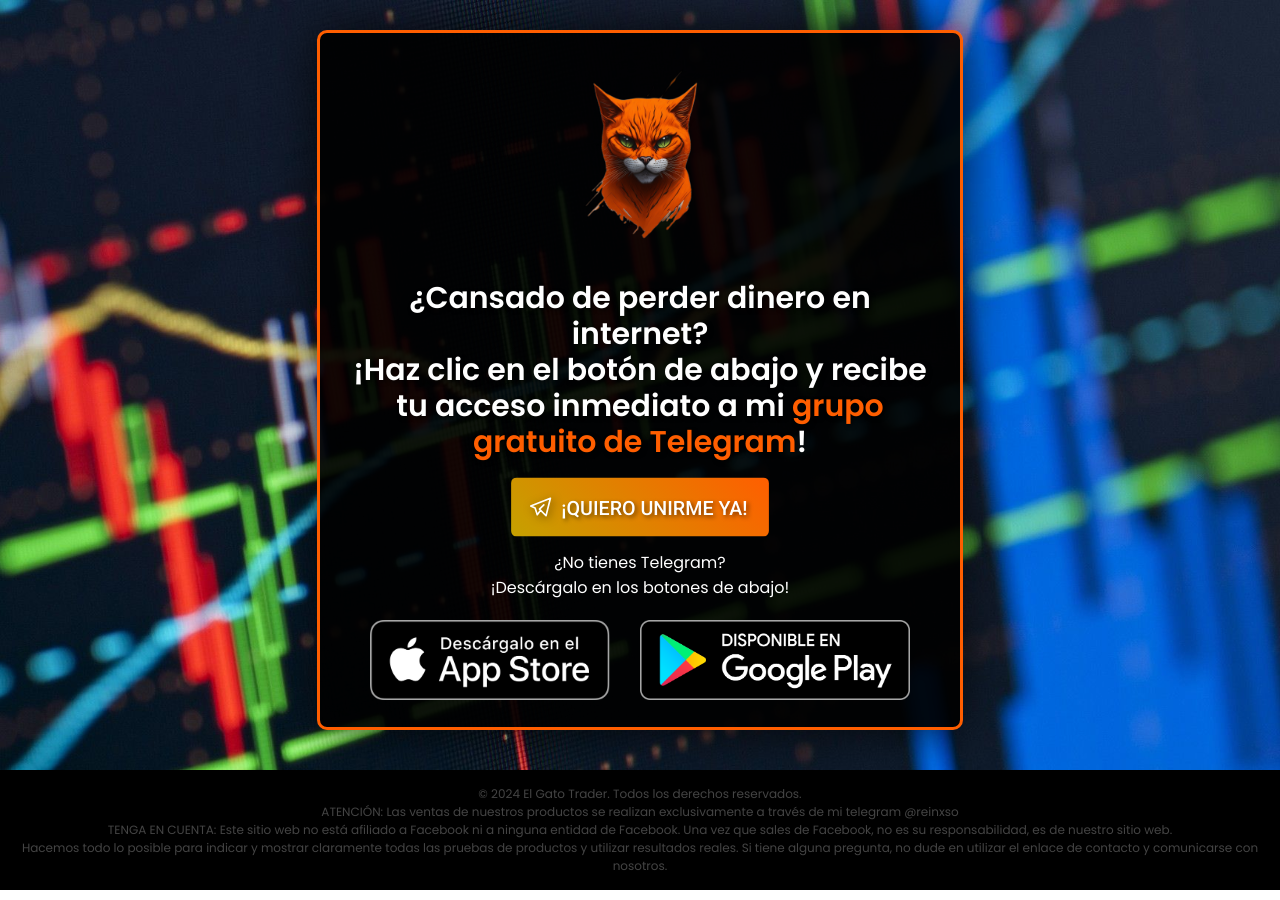
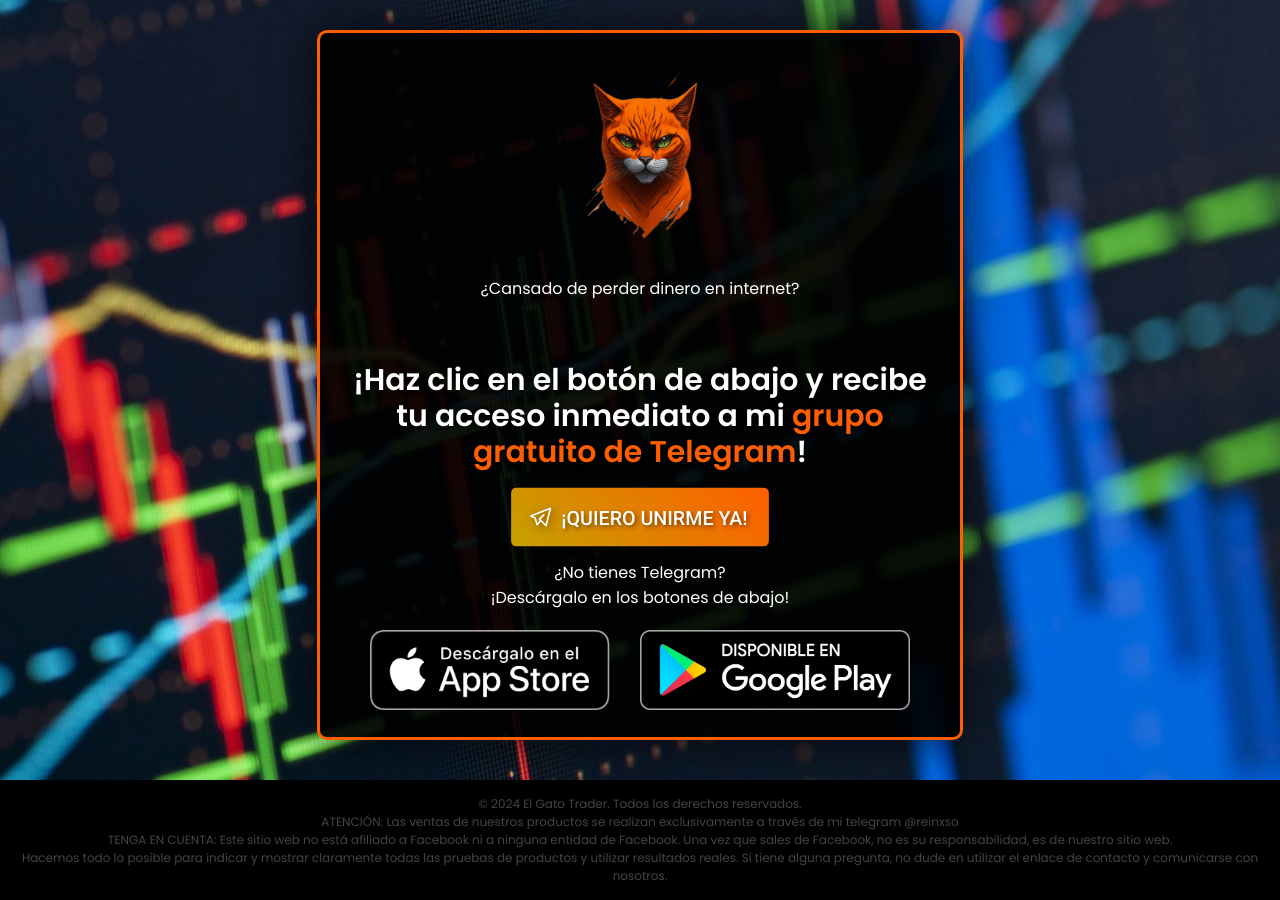
Before and after one commit to reinxso/reinxso.github.io, a plain HTML site: page index.html in a window 1280 px wide. Drawn offline with Linux system fonts and the light colour scheme.

Commit message:
Update index.html

```diff
--- a/index.html
+++ b/index.html
@@ -181,7 +181,7 @@
     <div class="content-wrapper">
         <div class="container">
             <img src="logo.png" alt="Logo" class="logo">
-            <h1>¿Cansado de perder dinero en internet?<br>¡Haz clic en el botón de abajo y recibe<br>tu acceso inmediato a mi <span>grupo gratuito de
+            <p>¿Cansado de perder dinero en internet?</p><br><h1>¡Haz clic en el botón de abajo y recibe<br>tu acceso inmediato a mi <span>grupo gratuito de
                     Telegram</span>!</h1>
             <a href="https://t.me/elgatotrading" class="btn" target="_blank">
                 <svg xmlns="http://www.w3.org/2000/svg" class="icon icon-tabler icon-tabler-brand-telegram" width="24"
```
